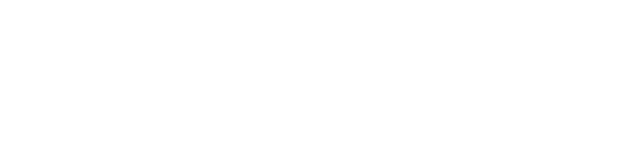
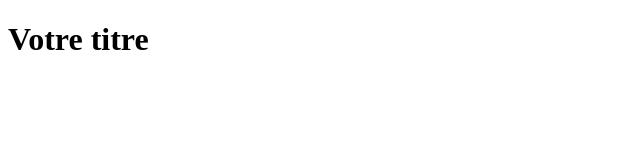
Before and after one commit to Diablo5929/premier-depot, a plain HTML site: page index.html in a window 1280 px wide. Shown: the whole page, without its empty margins (0-640 px from the left). Drawn offline with Linux system fonts and the light colour scheme.

Commit message:
add title

```diff
--- a/index.html
+++ b/index.html
@@ -6,6 +6,6 @@
     <title>Document</title>
 </head>
 <body>
-
+    <h1>Votre titre</h1>
 </body>
 </html>
```
